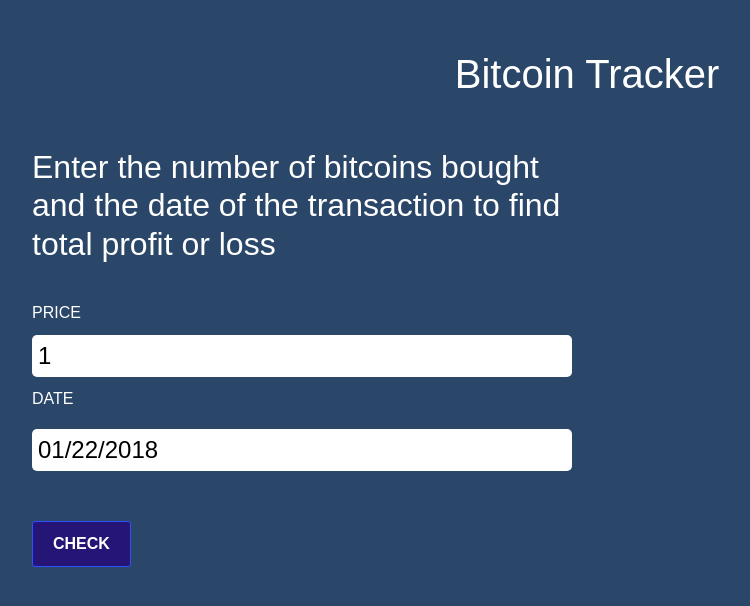
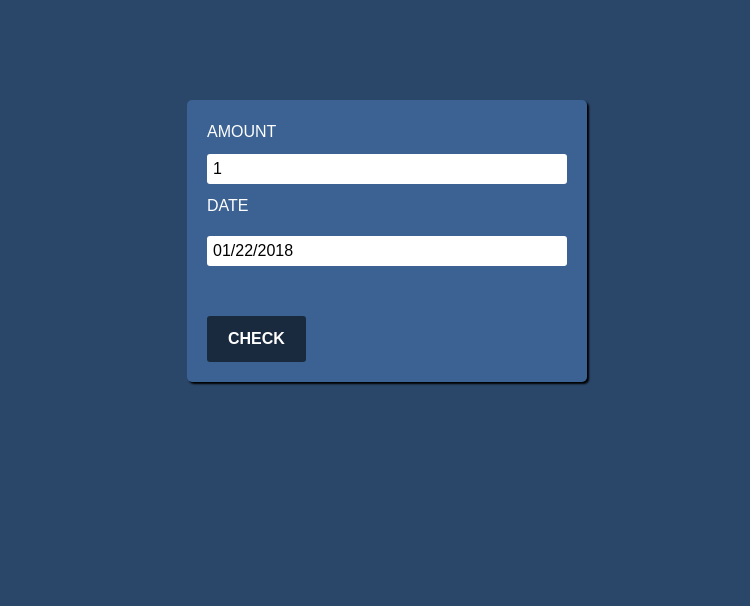
Before and after one commit to Johngn/coin, a React (Create React App) app: page / in a window 1280 px wide. Shown: the top 606 px of the page, without its empty margins (53-803 px from the left). Built offline with nearby package versions, Linux system fonts and the light colour scheme; no server answers.

Commit message:
simplified styles

```diff
--- a/src/App.css
+++ b/src/App.css
@@ -2,11 +2,6 @@ body {
     margin: 0 0 200px 0;
     padding: 0;
     font-family: sans-serif;
-    /* background: linear-gradient(
-        to top,
-        rgb(88, 141, 211) 0%,
-        rgb(0, 102, 55) 100%
-    ); */
     background-color: rgb(42, 70, 105);
     background-size: cover;
     color: white;
@@ -38,29 +33,29 @@ input {
     display: block;
     width: 100%;
     margin: 10px 0;
-    font-size: 1.5rem;
+    font-size: 1rem;
     border: none;
-    border-radius: 5px;
+    border-radius: 3px;
     padding: 3px 6px;
 }
 
 .btn {
     display: block;
-    background: #251577;
+    background: #192a3e;
     text-transform: uppercase;
     font-weight: bold;
-    margin: 40px 0 50px 0;
+    margin: 40px 0 0 0;
     color: white;
     text-decoration: none;
     display: inline-block;
     border-radius: 3px;
-    border: 1px solid #304ffe;
+    /* border: 1px solid #304ffe; */
     padding: 10px 20px;
-    transition: all 0.2s ease-in-out;
+    transition: all 0.1s ease-in-out;
 }
 
 .btn:hover {
-    background: #304ffe;
+    background: #0d1520;
     text-decoration: none;
     color: white;
 }
@@ -74,6 +69,9 @@ input {
 
 .row {
     text-align: center;
+    margin: auto;
+    margin-top: 100px;
+    max-width: 800px;
 }
 
 h1 {
@@ -95,6 +93,10 @@ h4 {
 
 .left {
     text-align: left;
+    background-color: #3b6293;
+    padding: 20px;
+    border-radius: 5px;
+    box-shadow: 2px 2px 2px #000;
 }
 
 #instructions {
--- a/src/App.js
+++ b/src/App.js
@@ -1,97 +1,111 @@
-import React, { Component } from 'react';
-import axios from 'axios';
-import Home from './components/Home';
-import './App.css';
-import moment from 'moment';
+import React, { Component } from "react";
+import axios from "axios";
+import Home from "./components/Home";
+import "./App.css";
+import moment from "moment";
 
 class App extends Component {
     constructor() {
-    super()
+        super();
         this.state = {
             name: "John",
             date: moment(),
-      data: '',
-      btcToday: '',
+            data: "",
+            btcToday: "",
             cryptoAmount: 1,
-      status: ''
-    }
+            status: "",
+            symbols: [],
+        };
     }
 
-  handleDateChange = (date) => {
+    handleDateChange = date => {
         this.setState({
-      date: date
+            date: date,
         });
-  }
+    };
 
-  inputChangeHandler = (e) => {
+    inputChangeHandler = e => {
         this.setState({
-      cryptoAmount: e.target.value
-    })
-  }
+            cryptoAmount: e.target.value,
+        });
+    };
 
     componentWillMount = () => {
-    axios.get(`https://min-api.cryptocompare.com/data/pricehistorical?fsym=BTC&tsyms=BTC,USD,EUR&ts=${moment().unix()}&extraParams=cryptocoin`)
-    .then((response) => {
+        axios
+            .get(
+                `https://min-api.cryptocompare.com/data/pricehistorical?fsym=BTC&tsyms=BTC,USD,EUR&ts=${moment().unix()}&extraParams=cryptocoin`
+            )
+            .then(response => {
                 this.setState({
-        btcToday: response.data.BTC.USD
+                    btcToday: response.data.BTC.USD,
+                });
             })
-    })
-    .catch((error) => {
+            .catch(error => {
                 console.log(error);
             });
-  }
+    };
 
     apiCall = () => {
-    axios.get(`https://min-api.cryptocompare.com/data/pricehistorical?fsym=BTC&tsyms=BTC,USD,EUR&ts=${this.state.date.unix()}&extraParams=cryptocoin`)
-    .then((response) => {
+        axios
+            .get(
+                `https://min-api.cryptocompare.com/data/pricehistorical?fsym=BTC&tsyms=BTC,USD,EUR&ts=${this.state.date.unix()}&extraParams=cryptocoin`
+            )
+            .then(response => {
                 this.setState({
-        btcOld: response.data.BTC.USD
-      })
-      const CP = this.state.btcOld
-      const SP = this.state.btcToday
+                    btcOld: response.data.BTC.USD,
+                });
+                const CP = this.state.btcOld;
+                const SP = this.state.btcToday;
                 if (CP < SP) {
-        let profit = SP - CP
-        let percentProfit = profit / CP * 100
-        percentProfit = percentProfit.toFixed(2)
-        let totalProfit = (profit * this.state.cryptoAmount).toFixed(2)
-        let investment = this.state.cryptoAmount * CP
+                    let profit = SP - CP;
+                    let percentProfit = (profit / CP) * 100;
+                    percentProfit = percentProfit.toFixed(2);
+                    let totalProfit = (
+                        profit * this.state.cryptoAmount
+                    ).toFixed(2);
+                    let investment = this.state.cryptoAmount * CP;
                     this.setState({
-          location: 'results',
+                        location: "results",
                         status: {
                             total: totalProfit,
                             investment: investment,
                             percent: percentProfit,
-            winlose: 'made',
-            winlose2: 'profit'
-          }
-        })
+                            winlose: "made",
+                            winlose2: "profit",
+                        },
+                    });
                 } else {
-        let loss = CP - SP
-        let percentLoss = loss / CP * 100
-        percentLoss = percentLoss.toFixed(2)
-        let totalLoss = (loss * this.state.cryptoAmount).toFixed(2)
-        let investment = this.state.cryptoAmount * CP
+                    let loss = CP - SP;
+                    let percentLoss = (loss / CP) * 100;
+                    percentLoss = percentLoss.toFixed(2);
+                    let totalLoss = (loss * this.state.cryptoAmount).toFixed(2);
+                    let investment = this.state.cryptoAmount * CP;
                     this.setState({
-          location: 'results',
+                        location: "results",
                         status: {
                             total: totalLoss,
                             investment: investment,
                             percent: percentLoss,
-            winlose: 'lost',
-            winlose2: 'loss'
+                            winlose: "lost",
+                            winlose2: "loss",
+                        },
+                    });
                 }
             })
-      }
-    })
-    .catch((error) => {
+            .catch(error => {
                 console.log(error);
             });
-  }
+    };
 
-  render () {
+    render() {
         return (
             <div className="home container">
-        <Home handleDateChange={this.handleDateChange} globalState={this.state} inputChangeHandler={this.inputChangeHandler} apiCall={this.apiCall} />
+                <Home
+                    handleDateChange={this.handleDateChange}
+                    globalState={this.state}
+                    inputChangeHandler={this.inputChangeHandler}
+                    apiCall={this.apiCall}
+                />
             </div>
         );
     }
--- a/src/components/Home.js
+++ b/src/components/Home.js
@@ -15,14 +15,15 @@ class Home extends Component {
     render() {
         return (
             <section className="">
-                <h2 className="main-heading">Bitcoin Tracker</h2>
+                {/* <h2 className="main-heading">Bitcoin Tracker</h2> */}
                 <div className="row">
                     <div className="col-md-6 left">
-                        <h2 id="instructions">
+                        {/* <p id="instructions">
                             Enter the number of bitcoins bought and the date of
                             the transaction to find total profit or loss
-                        </h2>
-                        <label>Price</label>
+                        </p> */}
+
+                        <label>Amount</label>
                         <input
                             onChange={this.props.inputChangeHandler}
                             value={this.props.globalState.cryptoAmount}
```
Also changed, not shown: src/index.js (+6 -7 lines), src/index.css (deleted). Lines whose indentation alone changed are shown as unchanged.
